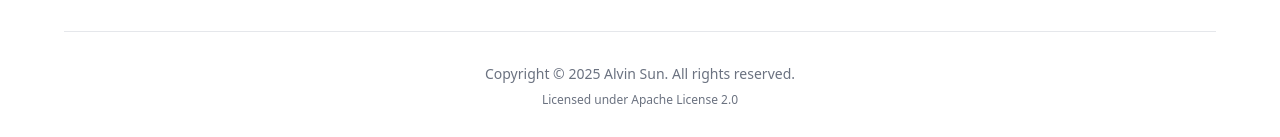
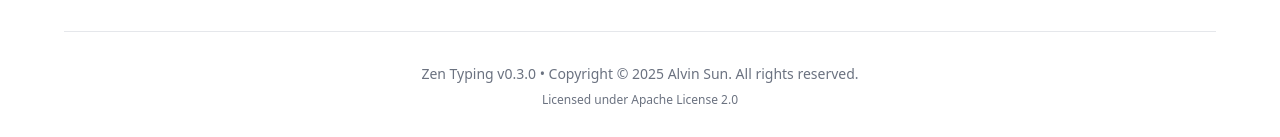
Before and after one commit to Lucklyric/zen-typing, a React (Vite) app: page / in a window 1280 px wide. Shown: the part 1195-1332 px from the top of the page. Built offline with nearby package versions, Linux system fonts and the light colour scheme.

Commit message:
feat(ui): display version number in footer

```diff
--- a/src/components/Footer.jsx
+++ b/src/components/Footer.jsx
@@ -1,3 +1,5 @@
+import { version } from '../../package.json';
+
 function Footer({ theme = 'normal' }) {
   const currentYear = new Date().getFullYear();
 
@@ -141,8 +143,8 @@
               : 'text-gray-500 dark:text-gray-400'
           }`}>
             {theme === 'geek'
-              ? `// copyright.©.${currentYear}.Alvin.Sun -> all.rights.reserved`
-              : `Copyright © ${currentYear} Alvin Sun. All rights reserved.`
+              ? `// zen.typing.v${version} | copyright.©.${currentYear}.Alvin.Sun -> all.rights.reserved`
+              : `Zen Typing v${version} • Copyright © ${currentYear} Alvin Sun. All rights reserved.`
             }
           </p>
           <p className={`text-xs mt-2 ${
```
